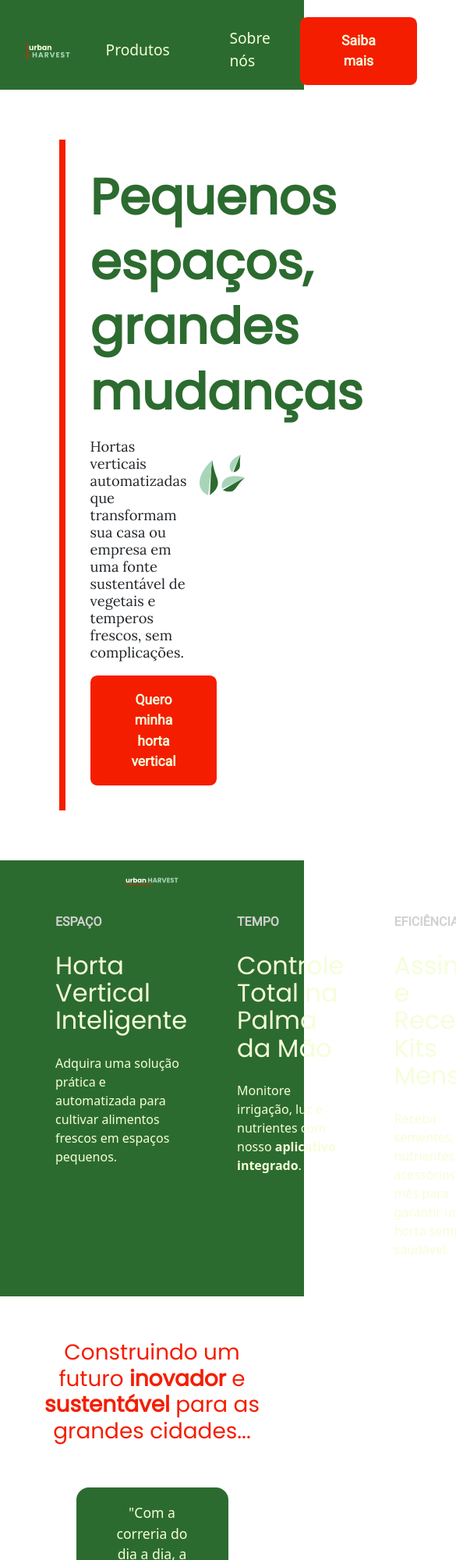
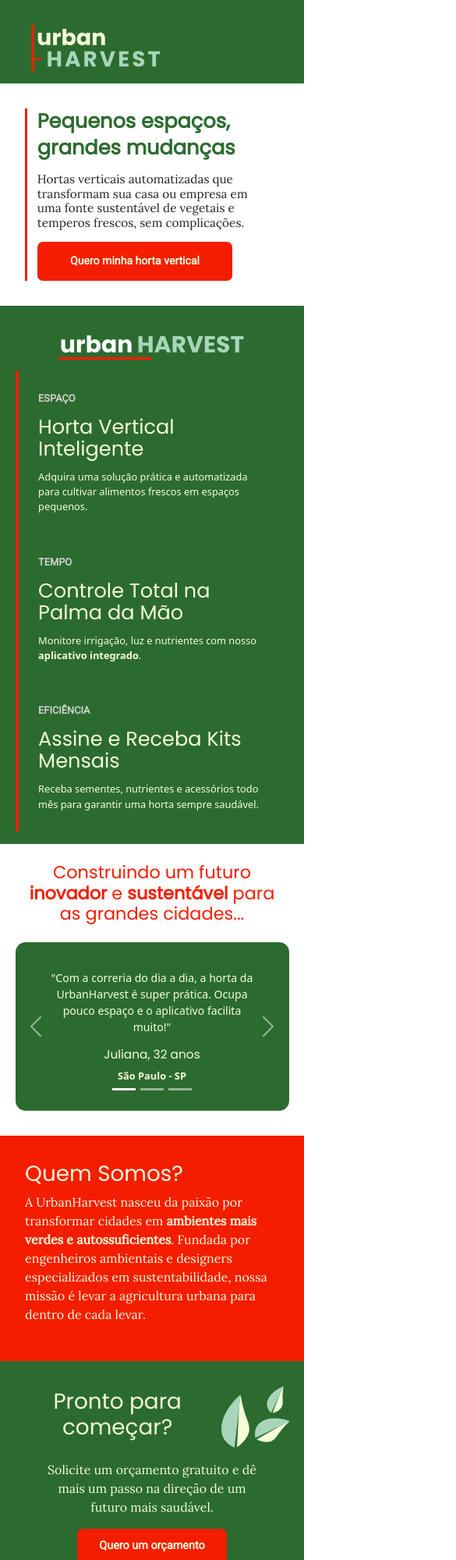
Before and after one commit to JuCDReis/urbanHarvest, a plain HTML site: page index.html in a window 390 px wide. Shown: the top 2000 px of the page at 78% size, 585 px wide, since content can reach past the window. Drawn offline with nearby package versions, Linux system fonts and the light colour scheme.

Commit message:
updated style-mobile

```diff
--- a/src/scss/style-mobile.scss
+++ b/src/scss/style-mobile.scss
@@ -4,3 +4,130 @@ $highlights: #f51d00;
 $info: #d1d1d1;
 $light: #f5fed9;
 $dark: #000000;
+
+@media screen and (max-width: 767px) {
+
+body{
+    font-size: 0.8em;
+}
+
+header > img{
+    width: 60%;
+}
+nav{
+    display:none;
+}
+
+.headline {
+    display: block;
+    padding: 0em;
+    img {
+        display: none;
+    }
+}
+.headline-left{
+    border-left: solid 0.3em $highlights;
+    padding: 0em 1em;
+    width: 100%;
+    font-size: 0.8em;
+    h1{
+        font-size: 2em;
+    }
+    h3{
+        font-size: 1.2em;
+    }
+}
+
+.services img {
+    width: 70vw;
+  }
+
+  .advantages {
+    display: grid;
+    grid-template-columns: 1fr;
+    width: 90vw;
+    border-left: $highlights solid 0.3em;
+  }
+  .ad {
+    font-size: 0.8em;
+    h2{
+        margin: 0.5em 0em;
+
+    }
+  }
+
+  .feedback{
+    h1{
+        font-size: 1.4em;
+        margin: 1em;
+    }
+  }
+
+  .proof-cards{
+    width: 90vw;
+  }
+  .feedback-card{
+    padding: 10%;
+    font-size: 0.8em;
+
+    h2{
+        font-size: 1.2em;
+    }
+  }
+  .about-us{
+    margin-top: 0em;
+    img {
+        display:none;
+      }
+  }
+  .quem-somos {
+    width: 100%;
+    padding: 2em;
+
+    p{
+        font-size: 1em;
+    }
+  }
+
+  .titulo-cta {
+    font-size: 1.2em;
+    text-align: center;
+    margin: 0em 0.5em;
+    img {
+        margin-left: 0em;
+        width: 25%;
+      }
+  }
+  .cta{
+    padding: 2em 0.5em;
+    p{
+        font-size: 1em;
+    }
+  }
+  .btn2{
+    font-size: 0.9em;
+    padding: 0.75em 2em;
+    margin-bottom: 5vh;
+  }
+
+  footer{
+    display: flex;
+    flex-direction: column;
+    margin: 0em;
+    padding:0em;
+
+
+}
+.menus{
+    flex-direction: column;
+    a > img{
+        width: 90%;
+        margin: 1em;
+      }
+}
+.menu{
+    margin: 1em;
+    line-height: 30px;
+}
+
+}
```
Also changed, not shown: networking.html (+1 -1 lines), src/css/style-mobile.css, 1 other file.
